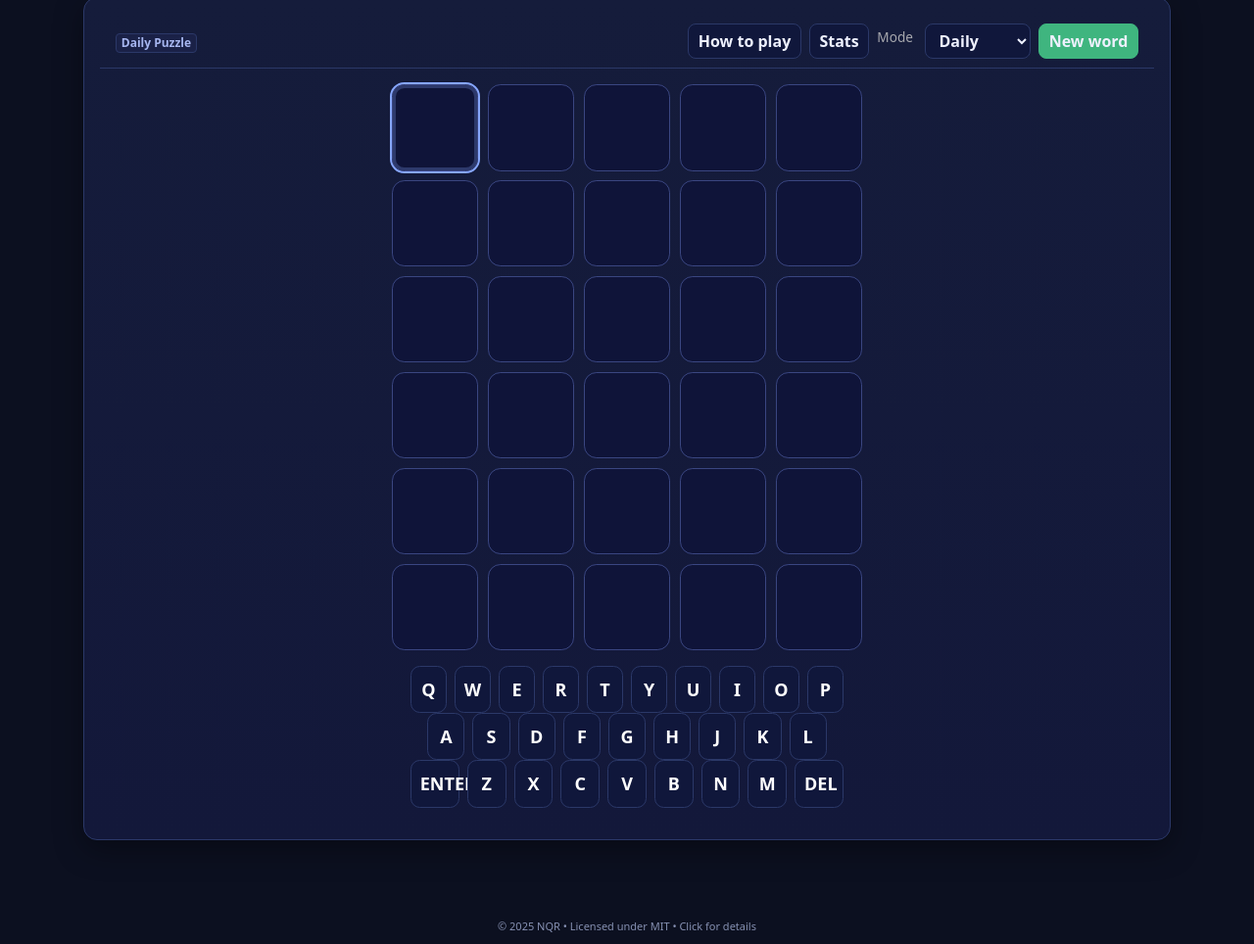
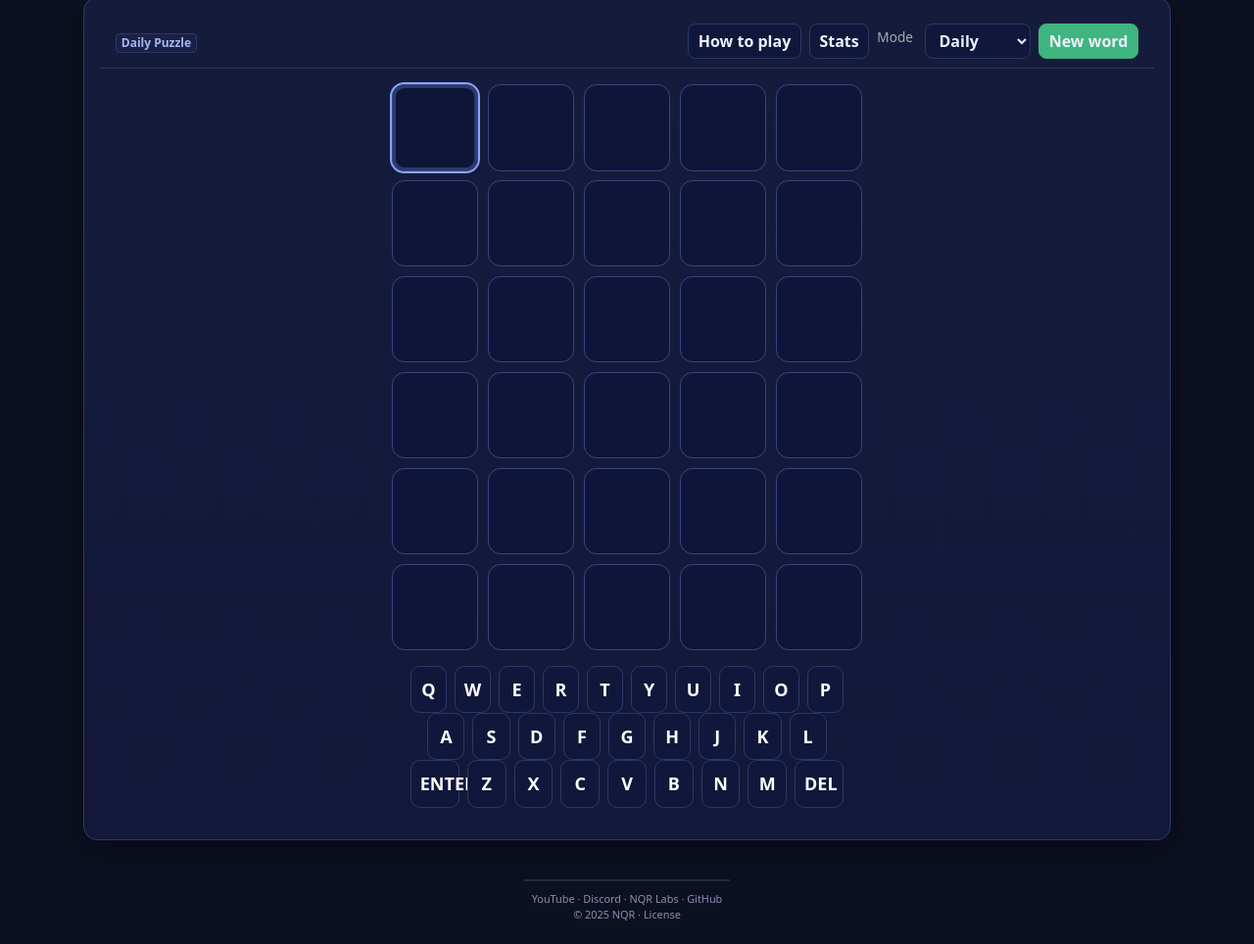
Before and after one commit to NQRLabs/WordFlux, a plain HTML site: page index.html in a window 1280 px wide. Shown: the part 350-1314 px from the top of the page at 98% size. Drawn offline with nearby package versions, Linux system fonts and the light colour scheme; no server answers.

Commit message:
Updated footer

```diff
--- a/index.html
+++ b/index.html
@@ -264,17 +264,26 @@
        LICENSE FOOTER
        ============================================ */
     .license-footer {
-      margin-top: 30px;
-      margin-bottom: 20px;
-      padding: 10px;
-      font-size: 11px;
+      border-top: 2px solid #b9c6ef33;
+      margin-top: 0px;
+      margin-bottom: 0px;
+      padding: 10px 8px;
+      font-size: 0.68rem;
       color: var(--gg-ink-dim);
       opacity: 0.7;
-      cursor: pointer;
-      transition: opacity 0.2s ease;
+      text-align: center;
     }
 
-    .license-footer:hover {
+    .license-footer a {
+      color: var(--dim);
+      cursor: pointer;
+      text-decoration: none;
+      transition: opacity 0.3s ease;
+    }
+    .license-footer a:hover {
+      color: #17b399;
+      cursor: pointer;
+      text-decoration: underline;
       opacity: 1;
     }
 
@@ -288,12 +297,13 @@
       border: 2px solid var(--gg-border);
       border-radius: 12px;
       padding: 20px;
-      max-width: 500px;
+      max-width: 700px;
       width: 90%;
       max-height: 80vh;
       overflow-y: auto;
       box-shadow: 0 20px 60px rgba(0,0,0,.6);
       z-index: 1000;
+      text-align: left;
     }
 
     .license-modal.show {
@@ -332,6 +342,7 @@
       right: 0;
       bottom: 0;
       background: rgba(0, 0, 0, 0.7);
+      backdrop-filter: blur(4px);
       z-index: 999;
     }
 
@@ -414,16 +425,24 @@
   </div>
 
   <!-- License Footer -->
-  <div class="license-footer" id="licenseLink">
-    © 2025 NQR • Licensed under MIT • Click for details
+  <div class="license-footer">
+    <a href="https://youtube.com/@CLU-NQR" target="_blank">YouTube</a> &middot;
+    <a href="https://discord.gg/HT9YE8rvuN" target="_blank">Discord</a> &middot;
+    <a href="https://nqrlabs.com" target="_blank">NQR Labs</a> &middot;
+    <a href="https://github.com/NQRLabs" target="_blank">GitHub</a>
+    <br>
+    &copy; 2025 NQR &middot; <a id="licenseLink">License</a>
   </div>
 
   <!-- License Modal -->
   <div class="license-overlay" id="licenseOverlay"></div>
   <div class="license-modal" id="licenseModal">
     <span class="license-modal-close" id="licenseClose">&times;</span>
-    <h3>MIT License</h3>
-    <pre>Copyright (c) 2025 NQR
+    <h3>WordFlux License</h3>
+    <pre>
+WordFlux - MIT License
+
+Copyright &copy; 2025 NQR
 
 Permission is hereby granted, free of charge, to any person obtaining a copy of this software and associated documentation files (the "Software"), to deal in the Software without restriction, including without limitation the rights to use, copy, modify, merge, publish, distribute, sublicense, and/or sell copies of the Software, and to permit persons to whom the Software is furnished to do so, subject to the following conditions:
 
```
